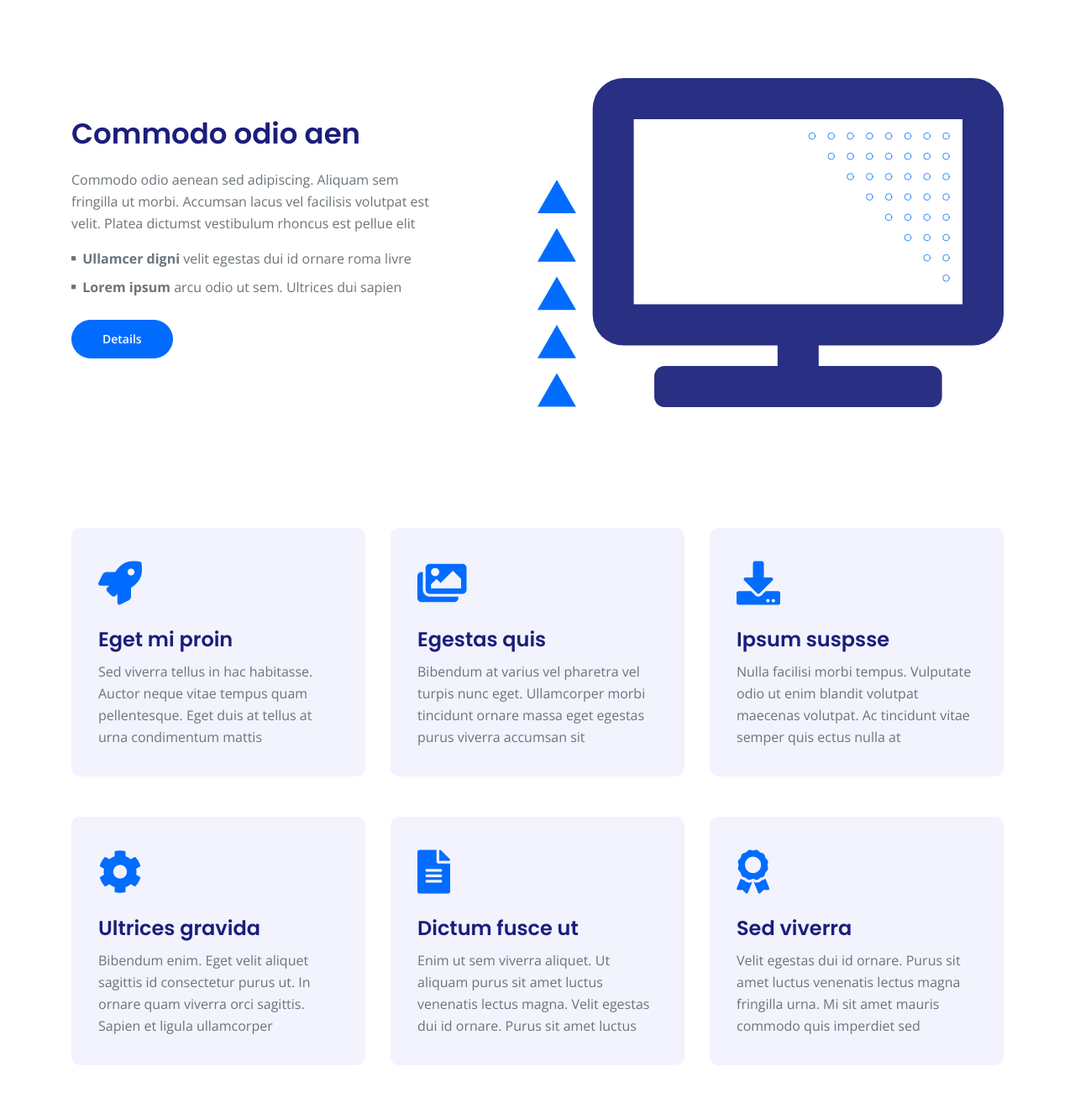
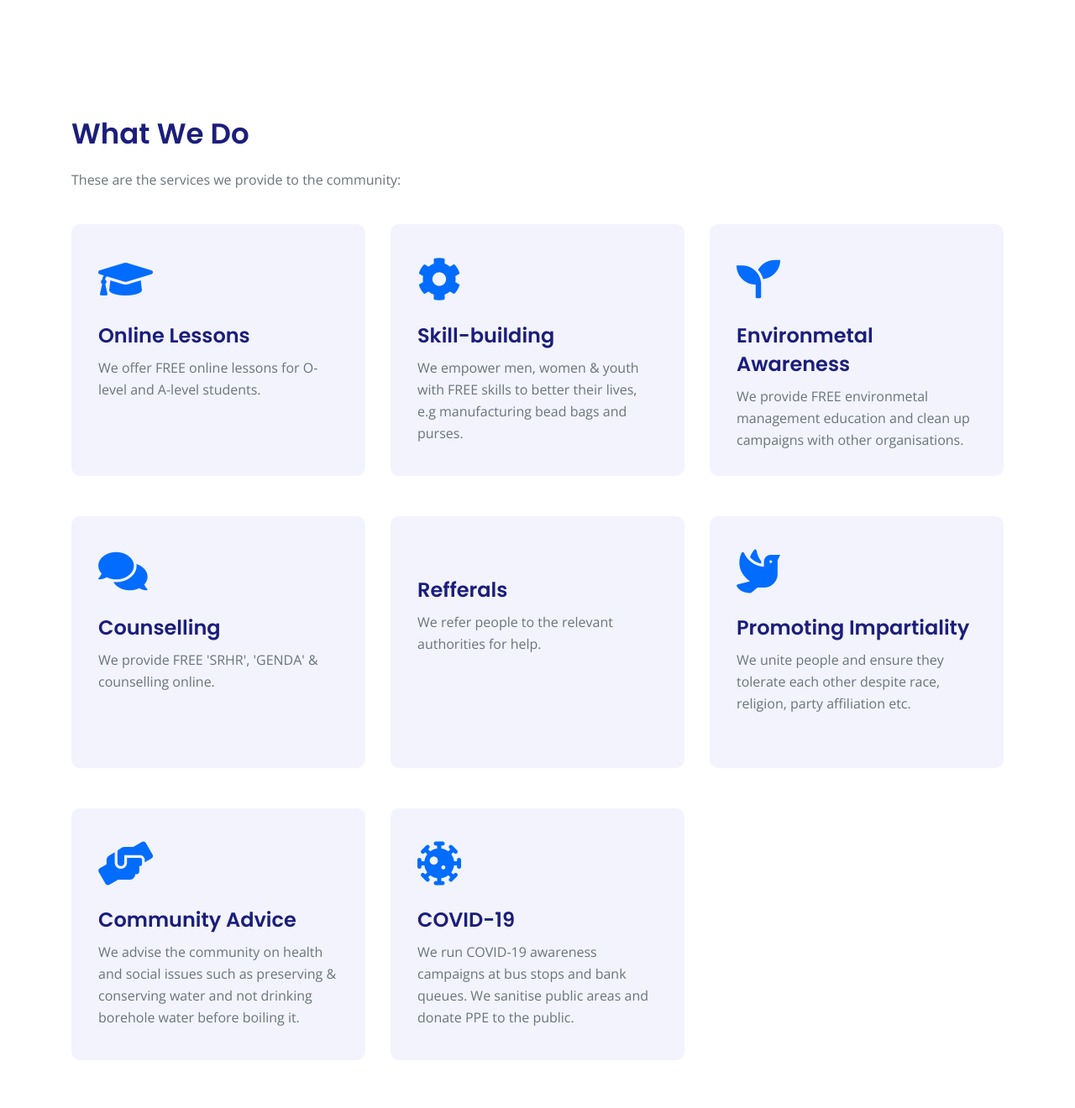
Before and after one commit to ShammahDube/ccc-trust, a plain HTML site: page index.html in a window 1280 px wide. Shown: the part 1920-3240 px from the top of the page at 84% size. Drawn offline with nearby package versions, Linux system fonts and the light colour scheme.

Commit message:
Add "what we do" content. Change font awesome icons. Change the height of "what we do' text boxes.

```diff
--- a/css/styles.css
+++ b/css/styles.css
@@ -760,7 +760,7 @@ input[type='checkbox'] {
 /*********************/
 .basic-3 {
 	padding-top: 4.5rem;
-	padding-bottom: 4.5rem;
+	padding-bottom: 0rem;
 }
 
 .basic-3 h2 {
@@ -789,7 +789,7 @@ input[type='checkbox'] {
 /*     Features     */
 /********************/
 .basic-4 {
-	padding-top: 4.5rem;
+	padding-top: 1.5rem;
 	padding-bottom: 2.5rem;
 }
 
@@ -803,6 +803,7 @@ input[type='checkbox'] {
 	margin-bottom: 3rem;
 	padding: 2.5rem 1rem 1.125rem 1rem;
 	border-radius: 10px;
+	height: 300px !important;
 }
 
 
--- a/index.html
+++ b/index.html
@@ -187,90 +187,88 @@
     <!-- end of donations modal window -->
 
 
-    <!-- Details 2 -->
-    <div class="basic-3">
+    <!-- What We Do -->
+    <div id="features" class="basic-3">
         <div class="container">
             <div class="row">
                 <div class="col-lg-6 col-xl-5">
                     <div class="text-container">
-                        <h2>Commodo odio aen</h2>
-                        <p>Commodo odio aenean sed adipiscing. Aliquam sem fringilla ut morbi. Accumsan lacus vel facilisis volutpat est velit. Platea dictumst vestibulum rhoncus est pellue elit</p>
-                        <ul class="list-unstyled li-space-lg">
-                            <li class="media">
-                                <i class="fas fa-square"></i>
-                                <div class="media-body"><strong>Ullamcer digni</strong> velit egestas dui id ornare roma livre</div>
-                            </li>
-                            <li class="media">
-                                <i class="fas fa-square"></i>
-                                <div class="media-body"><strong>Lorem ipsum</strong> arcu odio ut sem. Ultrices dui sapien</div>
-                            </li>
-                        </ul>
-                        <a class="btn-solid-reg" href="#your-link">Details</a>
+                        <h2>What We Do</h2>
+                        <p>These are the services we provide to the community:</p>
                     </div> <!-- end of text-container -->
-                </div> <!-- end of col -->
-                <div class="col-lg-6 col-xl-7">
-                    <div class="image-container">
-                        <img class="img-fluid" src="images/details-2.svg" alt="alternative">
-                    </div> <!-- end of image-container -->
                 </div> <!-- end of col -->
             </div> <!-- end of row -->
         </div> <!-- end of container -->
     </div> <!-- end of basic-3 -->
-    <!-- end of details 2 -->
+    <!-- end of What we do -->
 
 
-    <!-- Features -->
-    <div id="features" class="basic-4">
+    <!-- What We Do Blocks -->
+    <div class="basic-4">
         <div class="container">
             <div class="row">
                 <div class="col-lg-4">
                     <div class="text-box bg-gray">
-                        <i class="fas fa-rocket"></i>
-                        <h4>Eget mi proin</h4>
-                        <p>Sed viverra tellus in hac habitasse. Auctor neque vitae tempus quam pellentesque. Eget duis at tellus at urna condimentum mattis</p>
+                        <i class="fas fa-graduation-cap"></i>
+                        <h4>Online Lessons</h4>
+                        <p>We offer FREE online lessons for O-level and A-level students.</p>
                     </div> <!-- end of text-box -->
                 </div> <!-- end of col -->
                 <div class="col-lg-4">
                     <div class="text-box bg-gray">
-                        <i class="fas fa-images"></i>
-                        <h4>Egestas quis</h4>
-                        <p>Bibendum at varius vel pharetra vel turpis nunc eget. Ullamcorper morbi tincidunt ornare massa eget egestas purus viverra accumsan sit</p>
+                        <i class="fas fa-cog"></i>
+                        <h4>Skill-building</h4>
+                        <p>We empower men, women & youth with FREE skills to better their lives, e.g manufacturing bead bags and purses.</p>
                     </div> <!-- end of text-box -->
                 </div> <!-- end of col -->
                 <div class="col-lg-4">
                     <div class="text-box bg-gray">
-                        <i class="fas fa-download"></i>
-                        <h4>Ipsum suspsse</h4>
-                        <p>Nulla facilisi morbi tempus. Vulputate odio ut enim blandit volutpat maecenas volutpat. Ac tincidunt vitae semper quis ectus nulla at</p>
+                        <i class="fas fa-seedling"></i>
+                        <h4>Environmetal Awareness</h4>
+                        <p>We provide FREE environmetal management education and clean up campaigns with other organisations.</p>
                     </div> <!-- end of text-box -->
                 </div> <!-- end of col -->
             </div> <!-- end of row -->
             <div class="row">
                 <div class="col-lg-4">
                     <div class="text-box bg-gray">
-                        <i class="fas fa-cog"></i>
-                        <h4>Ultrices gravida</h4>
-                        <p>Bibendum enim. Eget velit aliquet sagittis id consectetur purus ut. In ornare quam viverra orci sagittis. Sapien et ligula ullamcorper</p>
+                        <i class="fas fa-comments"></i>
+                        <h4>Counselling</h4>
+                        <p>We provide FREE 'SRHR', 'GENDA' & counselling online.</p>
                     </div> <!-- end of text-box -->
                 </div> <!-- end of col -->
                 <div class="col-lg-4">
                     <div class="text-box bg-gray">
-                        <i class="fas fa-file-alt"></i>
-                        <h4>Dictum fusce ut</h4>
-                        <p>Enim ut sem viverra aliquet. Ut aliquam purus sit amet luctus venenatis lectus magna. Velit egestas dui id ornare. Purus sit amet luctus</p>
+                        <i class="fas fa-people-group"></i>
+                        <h4>Refferals</h4>
+                        <p>We refer people to the relevant authorities for help.</p>
                     </div> <!-- end of text-box -->
                 </div> <!-- end of col -->
                 <div class="col-lg-4">
                     <div class="text-box bg-gray">
-                        <i class="fas fa-award"></i>
-                        <h4>Sed viverra</h4>
-                        <p>Velit egestas dui id ornare. Purus sit amet luctus venenatis lectus magna fringilla urna. Mi sit amet mauris commodo quis imperdiet sed</p>
+                        <i class="fas fa-dove"></i>
+                        <h4>Promoting Impartiality</h4>
+                        <p>We unite people and ensure they tolerate each other despite race, religion, party affiliation etc.</p>
+                    </div> <!-- end of text-box -->
+                </div> <!-- end of col -->
+                <div class="col-lg-4">
+                    <div class="text-box bg-gray">
+                        <i class="fas fa-handshake-angle"></i>
+                        <h4>Community Advice</h4>
+                        <p>We advise the community on health and social issues such as preserving & conserving water and not drinking borehole water before boiling it.</p>
+                    </div> <!-- end of text-box -->
+                </div> <!-- end of col -->
+                <div class="col-lg-4">
+                    <div class="text-box bg-gray">
+                        <i class="fas fa-virus-covid"></i>
+                        <h4>COVID-19</h4>
+                        <p>We run COVID-19 awareness campaigns at bus stops and bank queues. We sanitise public areas and donate PPE to the public.</p>
                     </div> <!-- end of text-box -->
                 </div> <!-- end of col -->
             </div> <!-- end of row -->
         </div> <!-- end of container -->
     </div> <!-- end of basic-4 -->
-    <!-- end of features -->
+    <!-- end of What We Do Blocks -->
 
 
     <!-- About -->
```
Also changed, not shown: images/details-2.svg (deleted).
